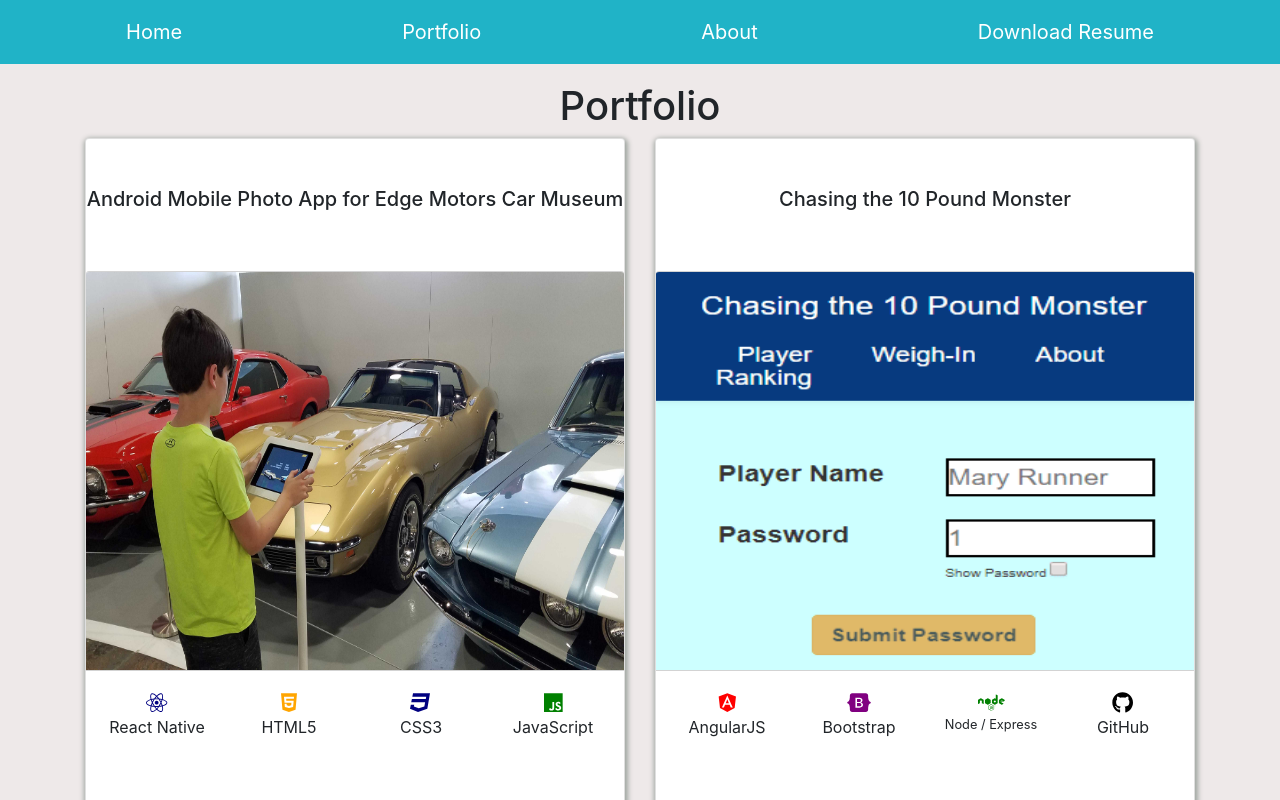
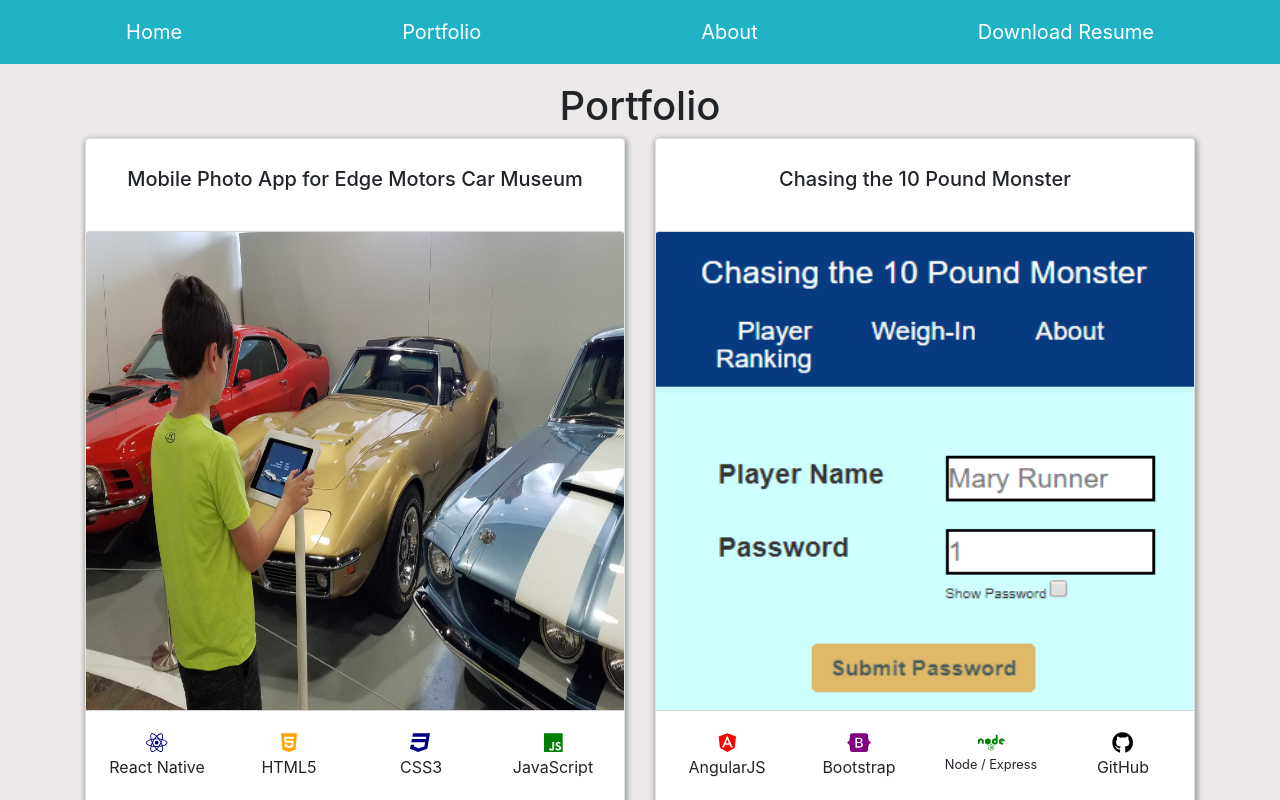
Before and after one commit to jcsmileyjr/v2-Portfolio, a React (Create React App) app in the folder portfolio/: page / in a window 1280 px wide. Both pictures are taken after a click on the button "Portfolio". Shown: the top 800 px of the page. Built offline with nearby package versions, Linux system fonts and the light colour scheme.

Commit message:
Update CSS for case studies page and etc.

```diff
--- a/portfolio/src/App.css
+++ b/portfolio/src/App.css
@@ -158,7 +158,7 @@ really wasn't working. The fix was to use a linear-gradient.
 }
 
 .equalImgHeight {
-  height: 50vh;
+  height: 60vh;
   border-top: .1rem solid lightgrey;
   border-bottom: .1rem solid lightgrey;
 }
@@ -204,7 +204,7 @@ really wasn't working. The fix was to use a linear-gradient.
 
   /*To fix bug on Edge Motors title text is overflowing the white box*/
   .equalTitleHeight {
-    height: 15vh;
+    height: 10vh;
   }
 }
 /********** End of Portfolio Component Styling **********/
--- a/portfolio/src/components/intro.js
+++ b/portfolio/src/components/intro.js
@@ -52,7 +52,7 @@ export default function Intro(props) {
             Featured Project
           </h2>
           <h5 className="center whiteSpaceBelowText">
-            Android Mobile Photo App for Edge Motors Car Museum
+            Mobile Photo App for Edge Motors Car Museum
           </h5>
           <Card className="imageShadowBorder">
             <Card.Img
--- a/portfolio/src/components/portfolio.js
+++ b/portfolio/src/components/portfolio.js
@@ -22,7 +22,7 @@ export default function Portfolio(props) {
         <Col className="spaceBetweenPortfolioCards" xs={12} lg={6}>
           <Card className="h-100 imageShadowBorder">
             <Card.Title className="center equalTitleHeight">
-              Android Mobile Photo App for Edge Motors Car Museum
+              Mobile Photo App for Edge Motors Car Museum
             </Card.Title>
             <Card.Img
               className="equalImgHeight"
```
